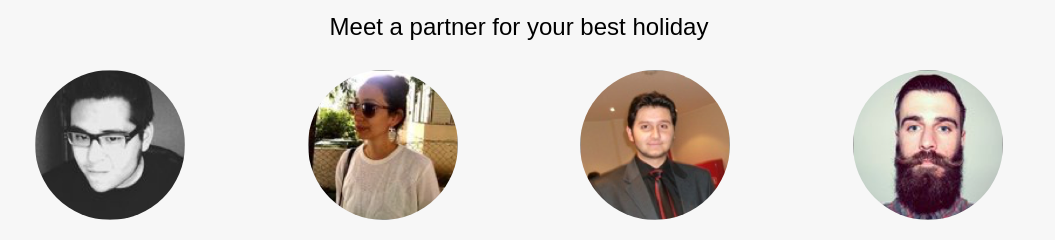
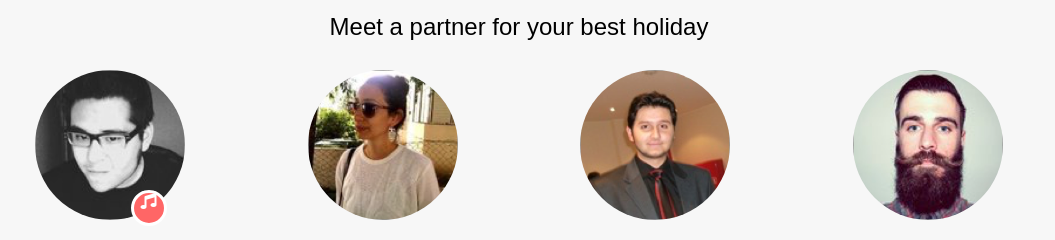
Before and after one commit to kotaueda0908/-, a plain HTML site: page index.html in a window 1280 px wide. Shown: the part 1334-1574 px from the top of the page, without its empty margins (121-1176 px from the left). Drawn offline with Linux system fonts and the light colour scheme.

Commit message:
musicアイコンの実装

```diff
--- a/index.html
+++ b/index.html
@@ -4,6 +4,7 @@
     <meta charset="utf-8">
     <title>サンプルページ</title>
     <link rel="stylesheet" type="text/css" href="./stylesheets/test.css">
+    <link href="https://use.fontawesome.com/releases/v5.6.1/css/all.css" rel="stylesheet">
   </head>
   <body>
     <header>
@@ -75,6 +76,7 @@
             <div class="partner">
                 <div class="partner-icon">
                   <img src="./images/person-1.png" class="border_radius">
+                  <i class="fas fa-music"></i>
                 </div>
                     <div class="partner-text">
                         <h3>Bradley Hunter</h3>
--- a/sass/test.scss
+++ b/sass/test.scss
@@ -163,6 +163,22 @@ a {
   text-align: center;
 }
 
+.partner-icon {
+    position: relative;
+}
+
+.fa-music {
+    color: white;
+    background-color: #FF6666;
+    width: 30px;
+    height: 30px;
+    position: absolute;
+    top: 120px;
+    right: 80px;
+    border: 3px solid white;
+    border-radius: 50%;
+}
+
 .border_radius {
     border-radius: 50%;
     width: 150px;
```
Also changed, not shown: stylesheets/test.css.
